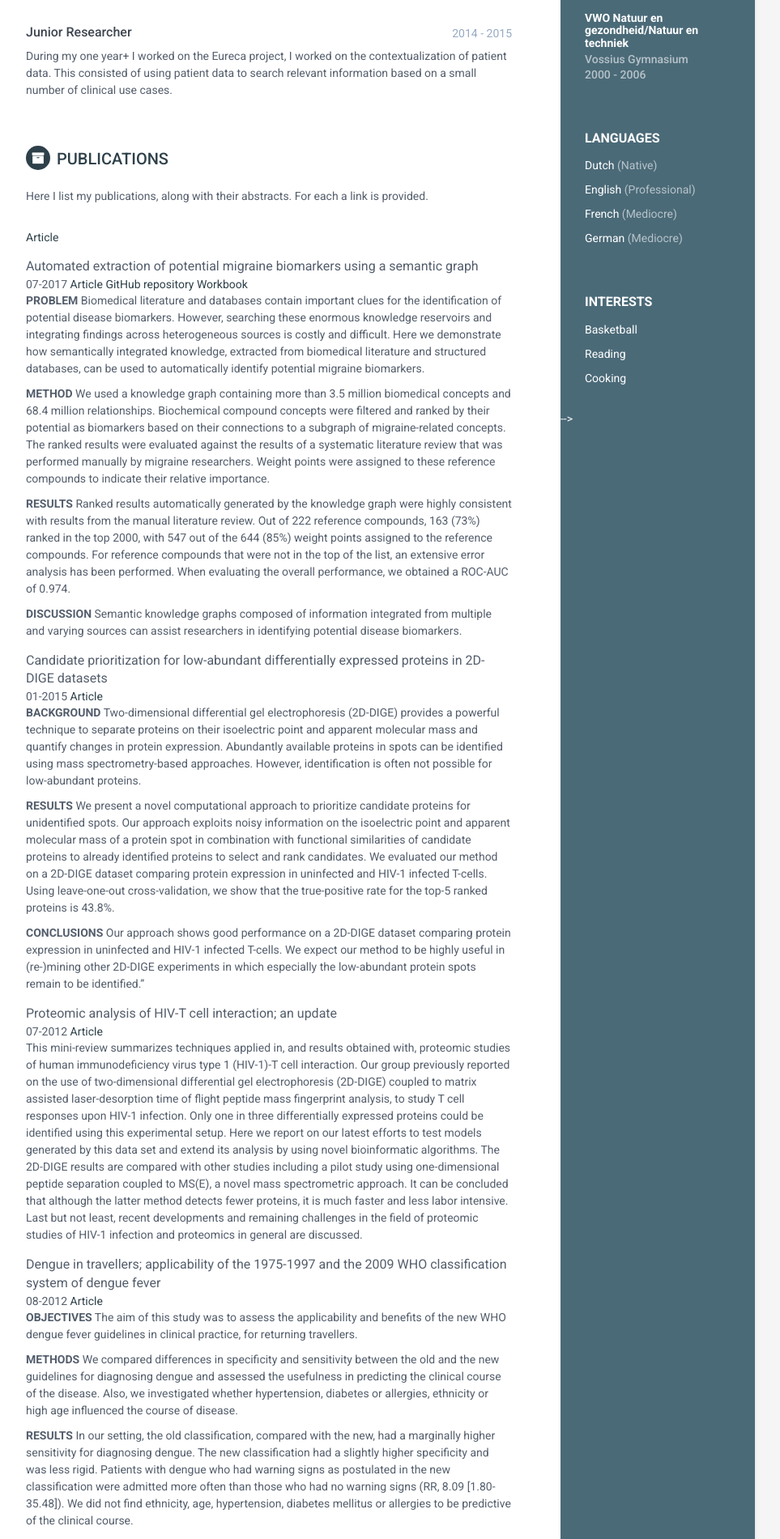
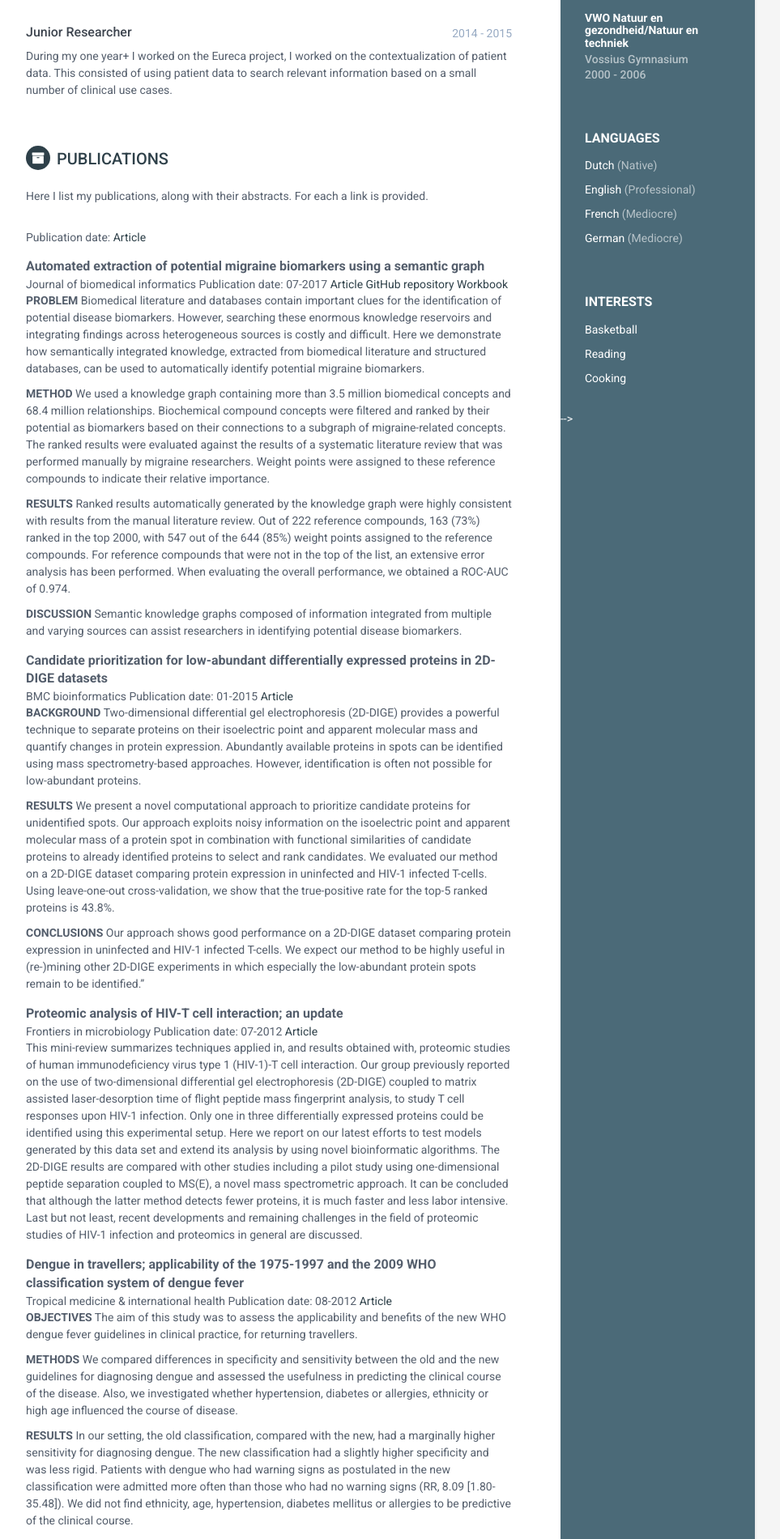
Before and after one commit to Wytz/wytz.github.io, a Jekyll site: the page built from index.html, in a window 1280 px wide. Shown: the part 847-2748 px from the top of the page at 81% size, without its empty margins (188-1151 px from the left). Built offline with Jekyll 4.4.1, drawn with Linux system fonts in a browser that asks for light colours.

Commit message:
formatting projects

```diff
--- a/_data/projects.yml
+++ b/_data/projects.yml
@@ -2,7 +2,8 @@
   description: "Here I list my publications, along with their abstracts. For each a link is provided."
 - project:
   title: Automated extraction of potential migraine biomarkers using a semantic graph
-  link: "http://dx.doi.org/10.1016/j.jbi.2017.05.018"
+  journal: Journal of biomedical informatics
+  link: http://dx.doi.org/10.1016/j.jbi.2017.05.018
   github: https://github.com/Wytz/migraine_biomarkers
   workbook: http://wytze.info/migraine_biomarkers/
   tagline: |+
@@ -25,7 +26,8 @@
   publicationdate: 07-2017
 - project:
   title: Candidate prioritization for low-abundant differentially expressed proteins in 2D-DIGE datasets
-  link: "http://dx.doi.org/10.1186/s12859-015-0455-x"
+  journal: BMC bioinformatics
+  link: http://dx.doi.org/10.1186/s12859-015-0455-x
   tagline: |+
     **BACKGROUND** Two-dimensional differential gel electrophoresis (2D-DIGE) provides a powerful technique to separate proteins on their isoelectric point and apparent molecular mass and quantify changes in protein expression.
     Abundantly available proteins in spots can be identified using mass spectrometry-based approaches.
@@ -42,7 +44,8 @@
   publicationdate: 01-2015
 - project:
   title: Proteomic analysis of HIV-T cell interaction; an update
-  link: "http://dx.doi.org/10.3389/fmicb.2012.00240"
+  journal: Frontiers in microbiology
+  link: http://dx.doi.org/10.3389/fmicb.2012.00240
   tagline: |
     This mini-review summarizes techniques applied in, and results obtained with, proteomic studies of human immunodeficiency virus type 1 (HIV-1)-T cell interaction.
     Our group previously reported on the use of two-dimensional differential gel electrophoresis (2D-DIGE) coupled to matrix assisted laser-desorption time of flight peptide mass fingerprint analysis, to study T cell responses upon HIV-1 infection.
@@ -54,7 +57,8 @@
   publicationdate: 07-2012
 - project:
   title: Dengue in travellers; applicability of the 1975-1997 and the 2009 WHO classification system of dengue fever
-  link: "http://dx.doi.org/10.1111/j.1365-3156.2012.03020.x"
+  journal: Tropical medicine & international health
+  link: http://dx.doi.org/10.1111/j.1365-3156.2012.03020.x
   tagline: |+
     **OBJECTIVES** The aim of this study was to assess the applicability and benefits of the new WHO dengue fever guidelines in clinical practice, for returning travellers.
 
--- a/_includes/projects.html
+++ b/_includes/projects.html
@@ -12,11 +12,12 @@
   {% for project in site.data.projects %}
     <div class="item">
 
-      <span class="project-title"><bf>{{ project.title }}</bf></span>
+      <span class="project-title"><b>{{ project.title }}</b></span>
 
 	  <div class="links">
+		<span class="journal"> {{ project.journal}}  </span>
 
-	    <span class="publicationdate">{{ project.publicationdate }}</span>
+	    <span class="publicationdate">  Publication date: {{ project.publicationdate }}  </span>
 
 	    <span class="project-link"><a href="{{ project.link }}">  Article  </a></span>
 
--- a/assets/css/styles.css
+++ b/assets/css/styles.css
@@ -222,10 +222,14 @@ p {
   color: #97AAC3;
 }
 .main-wrapper .project-title {
-  font-size: 20px;
+  font-size: 25px;
   font-weight: 600;
   margin-top: 0;
   margin-bottom: 15px;
+}
+.main-wrapper .link {
+  margin-top: 20px;
+  margin-bottom: 20px;
 }
 .main-wrapper .projects-section .intro {
   margin-bottom: 30px;
```
Also changed, not shown: 1 other file.
